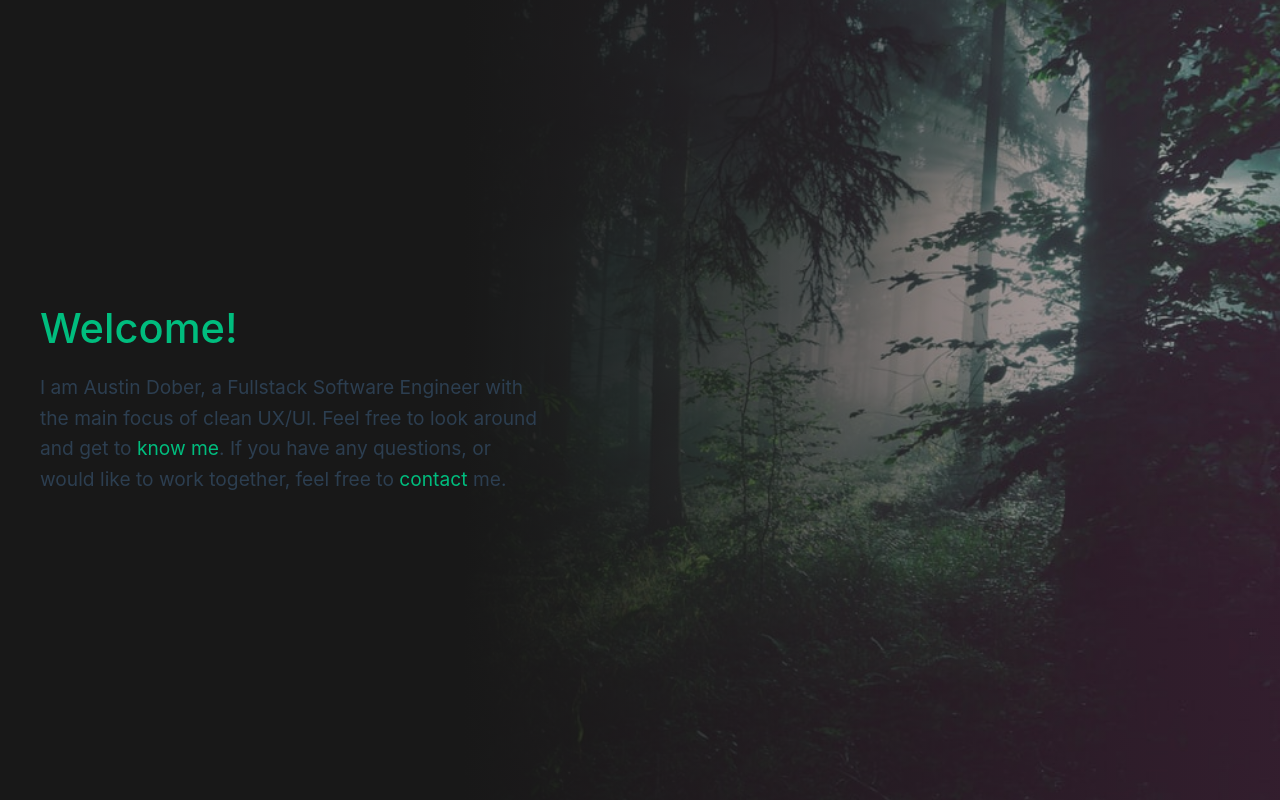
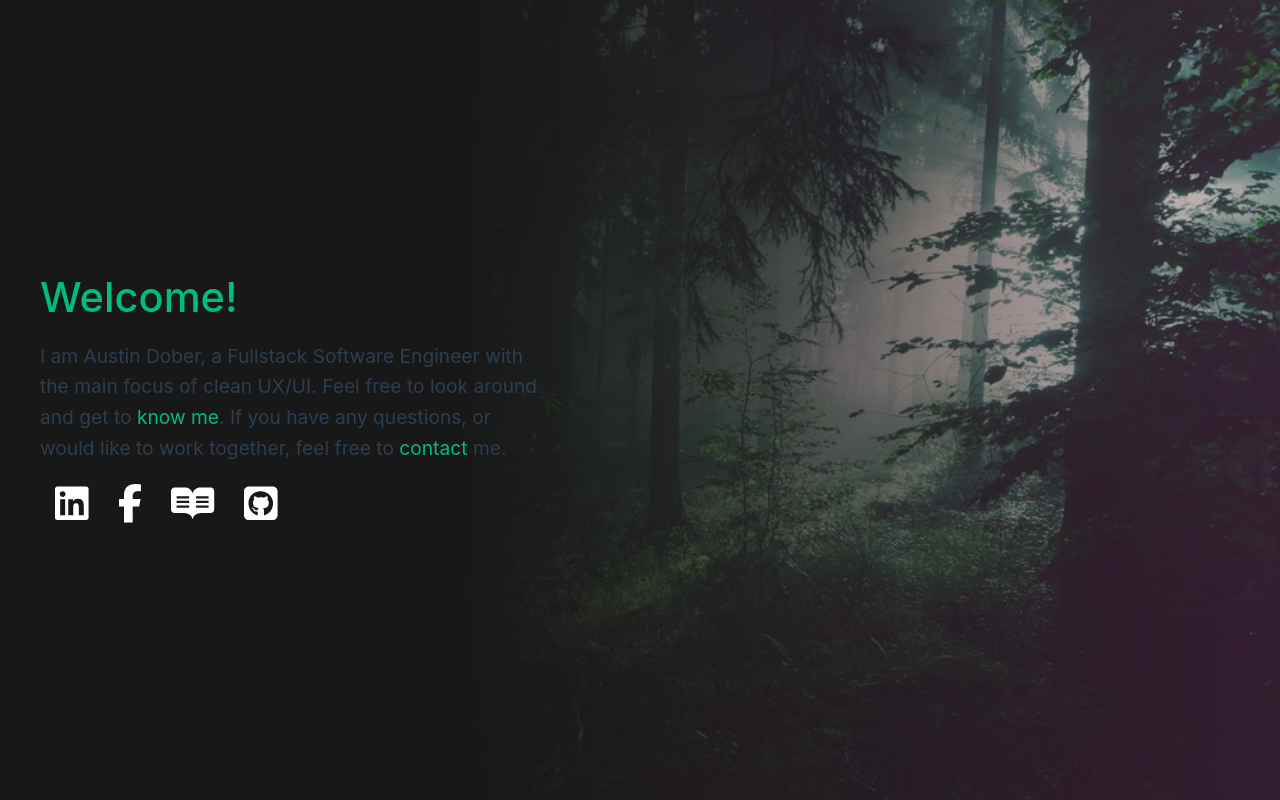
Before and after one commit to austdobe/portfolio2022, a Vue app: page / in a window 1280 px wide. Built offline with nearby package versions, Linux system fonts and the light colour scheme.

Commit message:
adding resume iframe and icons for socials onto landing page

```diff
--- a/package.json
+++ b/package.json
@@ -9,6 +9,12 @@
     "lint": "eslint . --ext .vue,.js,.jsx,.cjs,.mjs --fix --ignore-path .gitignore"
   },
   "dependencies": {
+    "@fortawesome/fontawesome-svg-core": "^6.1.1",
+    "@fortawesome/free-brands-svg-icons": "^6.1.1",
+    "@fortawesome/free-regular-svg-icons": "^6.1.1",
+    "@fortawesome/free-solid-svg-icons": "^6.1.1",
+    "@fortawesome/vue-fontawesome": "^3.0.1",
+    "font-awesome": "^4.7.0",
     "gh-pages": "^4.0.0",
     "vue": "^3.2.37",
     "vue-router": "^4.0.16"
--- a/src/components/LandingCard.vue
+++ b/src/components/LandingCard.vue
@@ -1,5 +1,5 @@
 <script setup>
-import { RouterLink } from 'vue-router'
+import { RouterLink } from 'vue-router';
 defineProps({
   msg: {
     type: String,
@@ -17,22 +17,31 @@ defineProps({
         clean UX/UI. Feel free to look around and get to <RouterLink to="/about">know me</RouterLink>. If
         you have any questions, or would like to work together, feel free to
         <a target="_blank" href="mailto: austin.dober@gmail.com">contact</a> me.
+        <div class="links">
+          <a href="https://linkedin.com/in/austin-dober" target="_blank">
+            <font-awesome-icon icon="fa-brands fa-linkedin" size="2x" />
+          </a>
+          <a href="https://www.facebook.com/adoberweb" target="_blank">
+            <font-awesome-icon icon="fa-brands fa-facebook-f" size="2x" />
+          </a>
+          <RouterLink to="./resume">
+            <font-awesome-icon icon="fa-brands fa-readme" size="2x" />
+          </RouterLink>
+          <a href="https://github.com/austdobe" target="_blank">
+            <font-awesome-icon icon="fa-brands fa-github-square" size="2x" />
+          </a>
+
+        </div>
       </h3>
     </div>
   </div>
 </template>
 
 <script>
-export default {
-  data() {
-    flies: 15
-  }
-}
 </script>
 
 <style scoped>
 .container {
-
   display: grid;
   grid-template-columns: 1fr 1fr;
   background: linear-gradient(90deg, #181818 36.2%, rgba(24, 24, 24, 0) 112.3%), url('../assets/images/forestBackground.jpg');
@@ -64,6 +73,23 @@ h3 {
   display: block;
   font-size: 1.2rem;
 }
+.links{
+  display: grid;
+  grid-auto-flow: column;
+  margin-top: 20px;
+  text-align: center;
+  width: 50%;
+}
+
+.links a{
+  color: white;
+  height: 100%;
+  width: 100%;
+}
+.links a:hover{
+  color: #636261;
+  background-color: transparent;
+}
 
 .greetings h1,
 .greetings h3 {
--- a/src/components/NavBar.vue
+++ b/src/components/NavBar.vue
@@ -3,10 +3,12 @@ import { RouterLink } from "vue-router";
 </script>
 <template>
   <nav>
-    <RouterLink to="/">Austin Dober</RouterLink>
-    <RouterLink to="/about">About</RouterLink>
-    <RouterLink to="/work">Work</RouterLink>
-    <RouterLink to="/contact">Contact</RouterLink>
+    <RouterLink class='title' to="/">@Austin Dober</RouterLink>
+    <div class="options">
+      <RouterLink to="/about">About</RouterLink>
+      <RouterLink to="/work">Work</RouterLink>
+      <RouterLink to="/contact">Contact</RouterLink>
+  </div>
   </nav>
 </template>
 
@@ -16,8 +18,12 @@ nav {
   width: 100%;
   max-height: 80px;
   font-size: 12px;
-  margin: 0 auto;
+  margin: 0 30px;
   text-align: center;
+}
+.options{
+  position: absolute;
+  right: 0;
 }
 
 nav a.router-link-exact-active {
@@ -30,6 +36,7 @@ nav a.router-link-exact-active:hover {
 
 nav a {
   display: inline-block;
+  font-size: 18px;
   padding: 0 1rem;
   border-left: 1px solid var(--color-border);
 }
--- a/src/main.js
+++ b/src/main.js
@@ -1,9 +1,16 @@
-import { createApp } from "vue";
-import App from "./App.vue";
+import { createApp } from 'vue'
+import App from './App.vue'
+
 import router from "./router";
 
-const app = createApp(App);
+import { library } from '@fortawesome/fontawesome-svg-core'
+import { FontAwesomeIcon } from '@fortawesome/vue-fontawesome'
+import { faUserSecret } from '@fortawesome/free-solid-svg-icons'
+import { faFacebookF, faGithubSquare, faLinkedin, faReadme } from '@fortawesome/free-brands-svg-icons';
 
-app.use(router);
+library.add(faUserSecret, faFacebookF, faLinkedin, faReadme, faGithubSquare)
 
-app.mount("#app");
+createApp(App)
+.component('font-awesome-icon', FontAwesomeIcon)
+.use(router)
+.mount('#app')
--- a/src/router/index.js
+++ b/src/router/index.js
@@ -39,6 +39,11 @@ const router = createRouter({
       },
     },
     {
+      path: "/resume",
+      name: "Resume",
+      component: () => import("../views/ResumeView.vue"),
+    },
+    {
       path: "/404",
       component: () => import('../views/404.vue')
     },
--- /dev/null
+++ b/src/views/ResumeView.vue
@@ -0,0 +1,38 @@
+<template>
+<div class="container">
+    <button class="resumeAction">Download Resume</button>
+    <iframe scrolling='no' class='resume' src="https://docs.google.com/document/d/e/2PACX-1vTWu3FJqjUsABl8WPokRfW7mtv-DKLWwf_bakhjh_Smo_CL6J-yFvYdydkHEpnTdGibczDJAm-xfiIM/pub?embedded=true">
+        <p>Sorry your browser doesnt have the plug in to view this. <a href="https://docs.google.com/document/d/e/2PACX-1vTWu3FJqjUsABl8WPokRfW7mtv-DKLWwf_bakhjh_Smo_CL6J-yFvYdydkHEpnTdGibczDJAm-xfiIM/pubpub">Download Here</a></p>
+    </iframe>
+</div>
+</template>
+
+<style>
+.container {
+    margin:10px auto;
+    height: 100%
+}
+.resume{
+    height: 2500px;
+    width: 800px;
+    margin: 20px auto;
+    border: none;
+    scroll-behavior: smooth;
+    overflow-y: scroll;
+}
+.resumeAction{
+    display: block;
+    position: absolute;
+    top:0;
+    left: 0;
+    color: white;
+    background: darkgray;
+    padding: 10px 20px;
+    border-radius: 10px;
+
+}
+
+.resumeAction:hover{
+    background-color: lightgray;
+}
+</style>
--- a/src/views/WorkView.vue
+++ b/src/views/WorkView.vue
@@ -73,4 +73,21 @@ export default {
 .toggleAction:hover {
     background: #999999;
 }
+
+@media screen and (max-width: 768px){
+    .grid{
+        grid-template-columns: 1fr 1fr;
+        margin-left: auto;
+        margin-right: auto;
+    }
+}
+@media screen and (max-width: 500px){
+    .grid{
+        grid-template-columns: 1fr;
+        margin-left: auto;
+        margin-right: auto;
+    }
+}
+
+
 </style>
```
Also changed, not shown: 2 other files (tests, documents, lock files or other folders).
